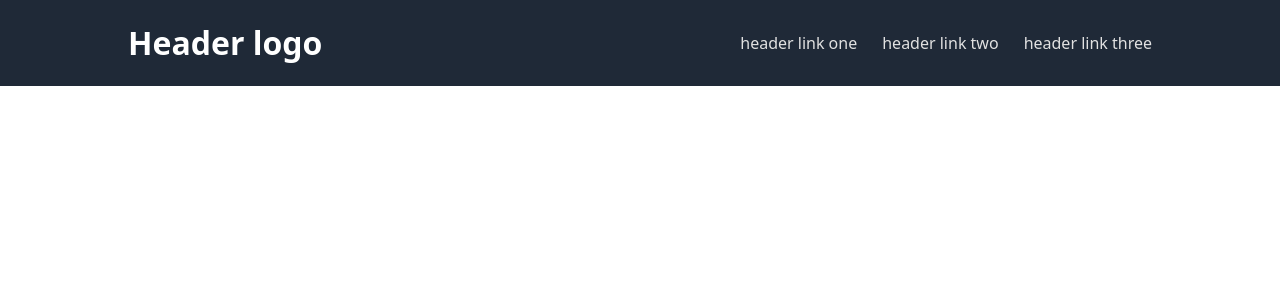
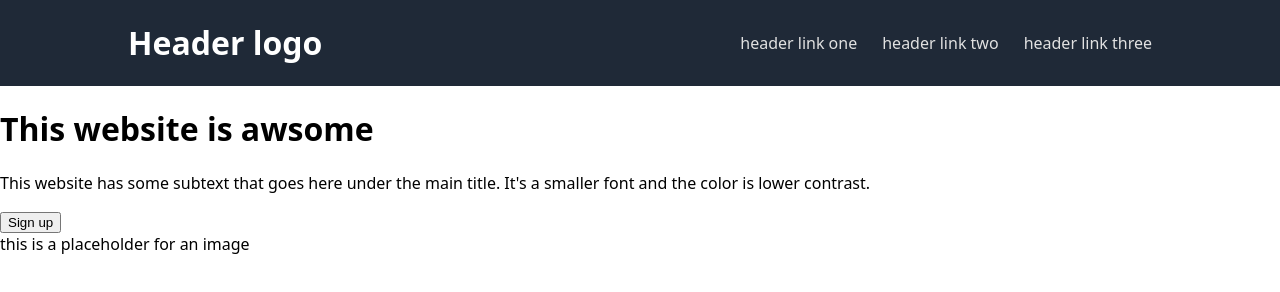
Before and after one commit to MarcinMikaa/landing-page, a plain HTML site: page index.html in a window 1280 px wide. Drawn offline with Linux system fonts and the light colour scheme.

Commit message:
Create a banner template

```diff
--- a/index.html
+++ b/index.html
@@ -17,5 +17,19 @@
                 </ul>
             </div>
         </header>
+        <div class="content-container">
+            <div class="banner">
+                <div class="text-content">
+                    <h1>This website is awsome</h1>
+                    <p>
+                        This website has some subtext that goes here under the main title. It's a
+                        smaller font and the color is lower contrast.
+                    </p>
+                    <button>Sign up</button>
+                </div>
+
+                <div class="banner-image">this is a placeholder for an image</div>
+            </div>
+        </div>
     </body>
 </html>
```
